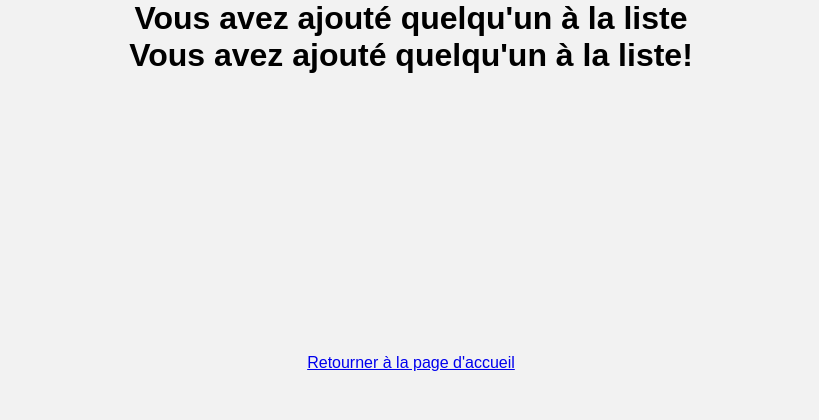
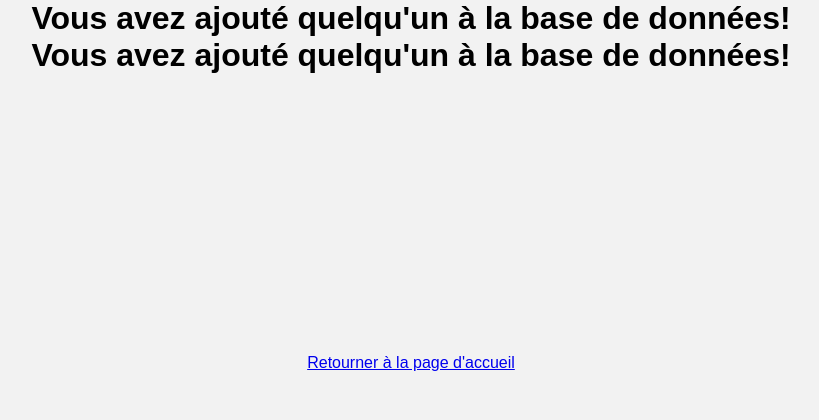
Before and after one commit to aym0ne/Keasy, a PHP site: page /addfaculte.php?newnom=1 in a window 1280 px wide. Shown: the top 420 px of the page, without its empty margins (229-1048 px from the left). Run offline with PHP 8.4, Linux system fonts and the light colour scheme; data that the repository does not hold is empty.

Commit message:
Update addfaculte.php

```diff
--- a/addfaculte.php
+++ b/addfaculte.php
@@ -61,7 +61,7 @@ $new_depot = $_GET["newdepot"];
 
 
 // Search the database for the word bike
-echo "<h1>Vous avez ajouté quelqu'un à la liste</h1>";
+echo "<h1>Vous avez ajouté quelqu'un à la base de données!</h1>";
 
 $sql = "INSERT INTO faculte (ID, Nom, Prenom, Departement, Nombre_de_cle, Code_de_cle, Nom_piece, Batiment, Date_de_remise, Date_de_fin, Depot) VALUES (NULL, '$new_nom', '$new_prenom', '$new_departement', '$new_nombre_de_cle', '$new_code_de_cle', '$new_nom_piece', '$new_batiment', '$new_date_de_remise', '$new_date_de_fin', '$new_depot')";
 $result = $mysqli->query($sql);
@@ -71,7 +71,7 @@ $result = $mysqli->query($sql);
 ?>
 <html>
 <body>
-<h1>Vous avez ajouté quelqu'un à la liste!</h1>
+<h1>Vous avez ajouté quelqu'un à la base de données!</h1>
 <div class = "square"></div>
 <div class = "link">
       <a href="mainpagefaculte.php"><span>Retourner à la page d'accueil</span></a>
```
